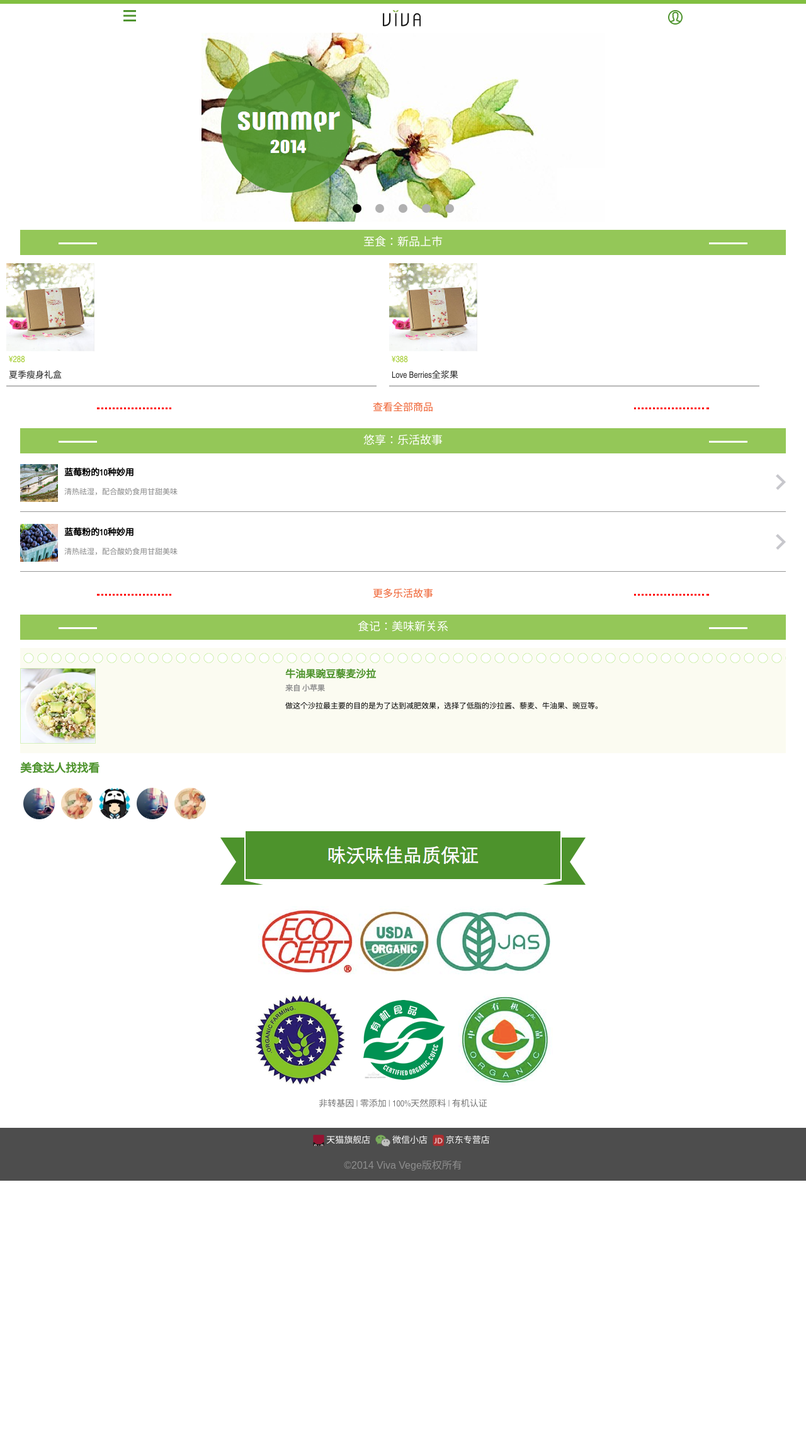
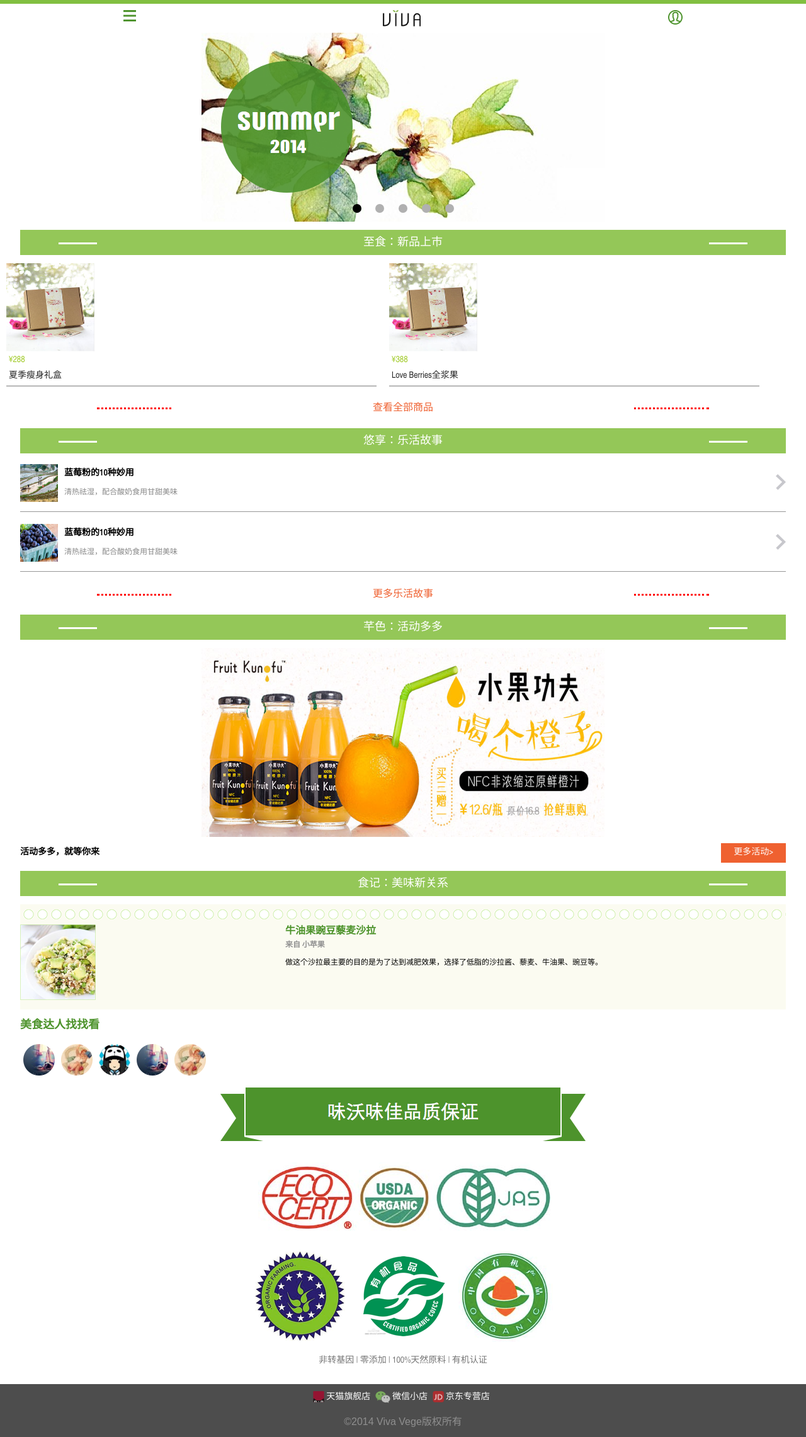
Before and after one commit to wkylin/wkylin.github.com, a Jekyll site: the page assets/viva/static/index.html, which Jekyll copies as it is, in a window 1280 px wide. Shown: the whole page at 63% size. Built offline with Jekyll 4.4.1, drawn with Linux system fonts in a browser that asks for light colours; before the commit the page ends 1875 px from its top, so only the background shows below that.

Commit message:
add viva

```diff
--- a/assets/viva/static/css/index.css
+++ b/assets/viva/static/css/index.css
@@ -295,9 +295,47 @@
     margin-top: 15px;
     position: absolute;
     right: 0;
-
 }
 
+.ui-activity{
+    width:100%;
+}
+
+.ui-activity-img{
+    width:100%;
+    margin-bottom:10px;
+}
+
+.ui-activity-box{
+    text-align:left;
+    display:-webkit-box;
+    display:-moz-box;
+    display:box;
+    width:95%;
+    margin:0 auto;
+}
+.ui-activity-box h2{
+    font-size:14px;
+    color:#000;
+    text-align:left;
+    -moz-box-flex: 1;
+    -webkit-box-flex: 1;
+    box-flex: 1;
+    padding:5px 0;
+}
+
+.ui-activity-box a{
+    -moz-box-flex: 1;
+    -webkit-box-flex: 1;
+    box-flex: 1;
+    display:inline-block;
+    text-align:right;
+    padding:5px 20px;
+    background-color:#ef6130;
+    color:#fff;
+    font-size:14px;
+    text-decoration: none;
+}
 /* ui-grape-item */
 
 .ui-grape-item {
--- a/assets/viva/static/index.html
+++ b/assets/viva/static/index.html
@@ -132,6 +132,22 @@
             </div>
         </div>
 
+        <div class="ui-title">
+            <div class="hr"></div>
+            <div class="title">
+                芊色：活动多多
+            </div>
+        </div>
+
+        <div class="ui-activity">
+            <div class="ui-activity-img">
+                <img src="upImg/pic2.png" />
+            </div>
+            <div class="ui-activity-box">
+                <h2>活动多多，就等你来</h2>
+                <a href="#">更多活动></a>
+            </div>
+        </div>
 
         <div class="ui-title">
             <div class="hr"></div>
```
